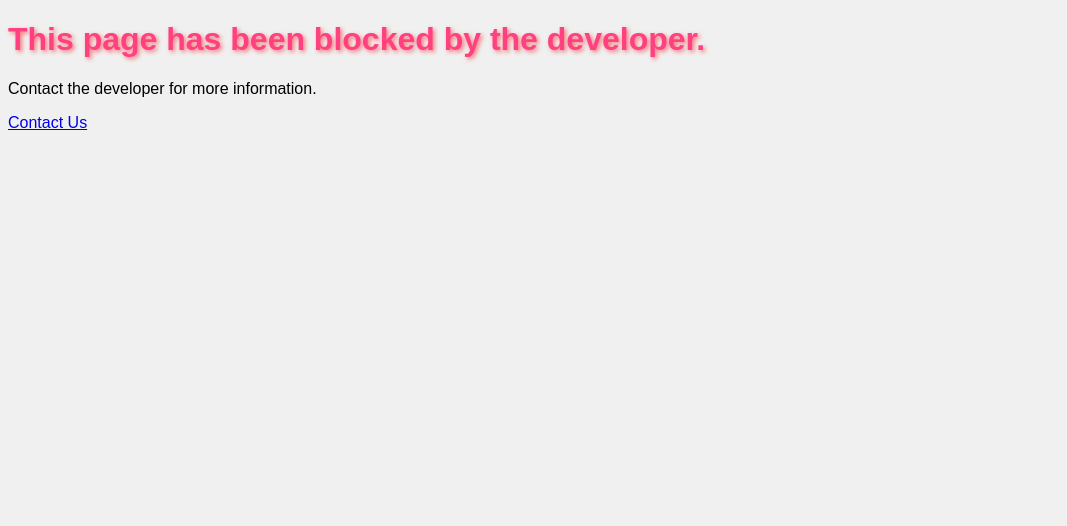
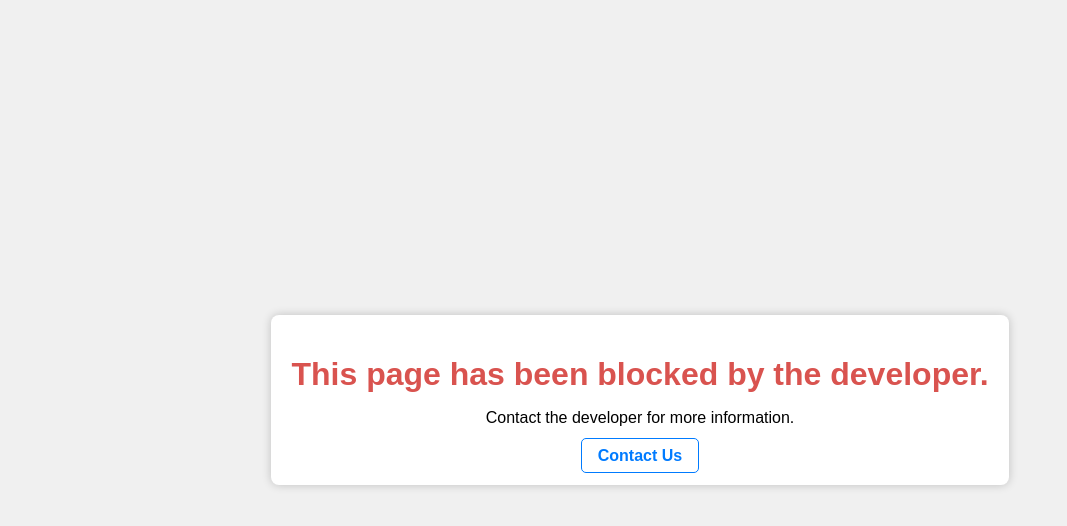
Before and after one commit to Alameene/Love-calculator-, a plain HTML site: page index.html in a window 1280 px wide. Shown: the whole page, without its empty margins (0-1067 px from the left). Drawn offline with Linux system fonts and the light colour scheme.

Commit message:
Update styles.css

```diff
--- a/styles.css
+++ b/styles.css
@@ -1,3 +1,46 @@
+body {
+    margin: 0;
+    padding: 0;
+    height: 100vh;
+    display: flex;
+    justify-content: center;
+    align-items: center;
+    font-family: Arial, sans-serif;
+    background-color: #f0f0f0;
+}
+
+.cover-block {
+    text-align: center;
+    background-color: #ffffff;
+    padding: 20px;
+    border-radius: 8px;
+    box-shadow: 0 0 10px rgba(0, 0, 0, 0.2);
+}
+
+.cover-block h1 {
+    color: #d9534f;
+    margin-bottom: 10px;
+}
+
+.cover-block p {
+    margin-bottom: 20px;
+}
+
+.contact-link {
+    color: #007bff;
+    text-decoration: none;
+    font-weight: bold;
+    padding: 8px 16px;
+    border: 1px solid #007bff;
+    border-radius: 5px;
+    transition: background-color 0.3s ease, color 0.3s ease;
+}
+
+.contact-link:hover {
+    background-color: #007bff;
+    color: #fff;
+}
+/**
 body {
     font-family: Arial, sans-serif;
     background-color: #f0f0f0;
@@ -67,3 +110,4 @@ button:hover {
     text-shadow: 2px 2px 4px rgba(255, 0, 0, 0.5);
     color: purple;
 }
+*/
```
